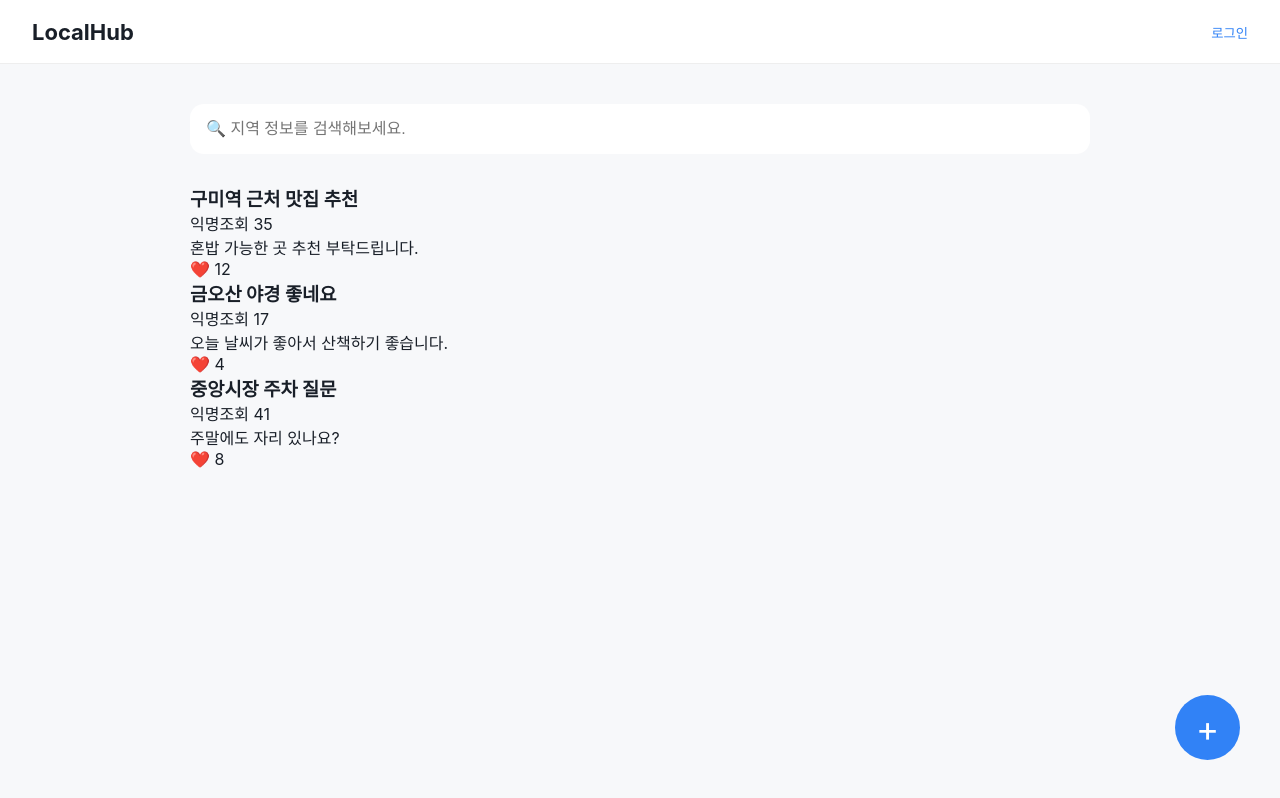
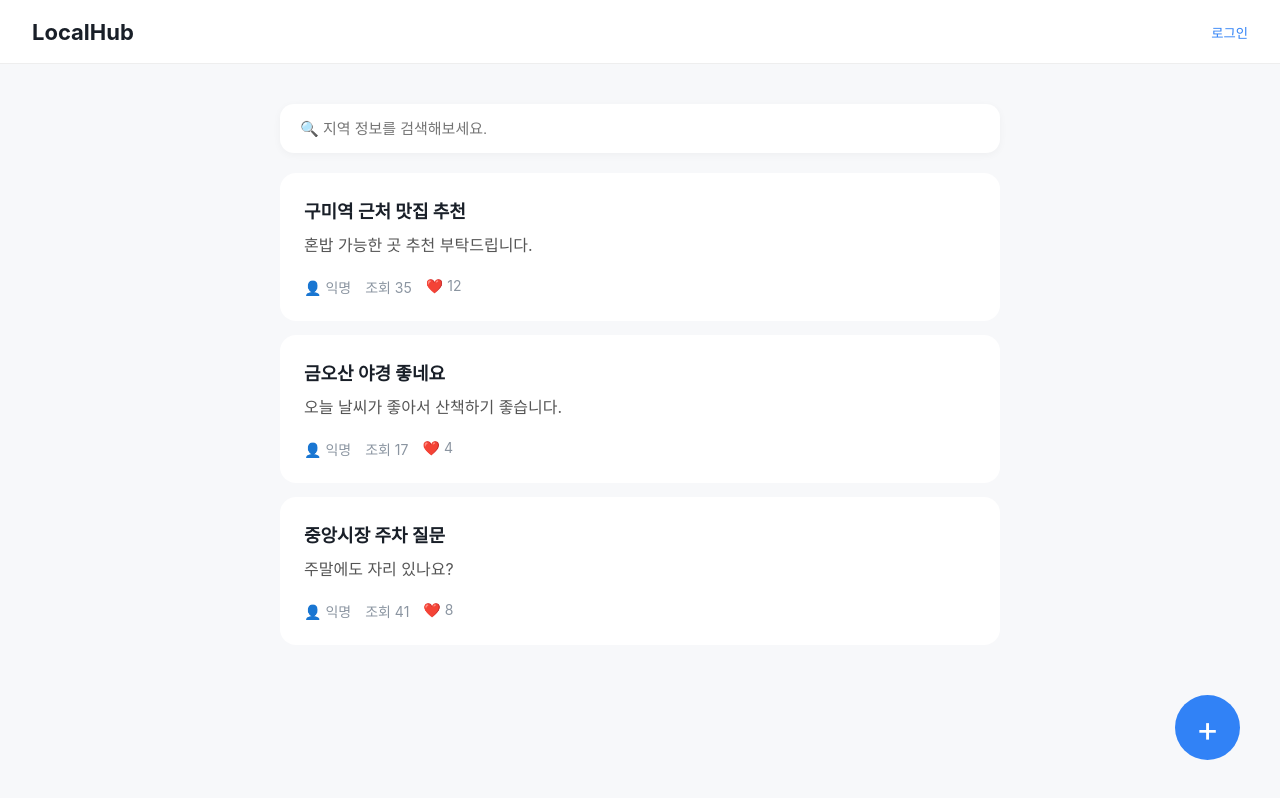
Before and after one commit to ongdikk/local-hub, a Vue app: page /board in a window 1280 px wide. Built offline with nearby package versions, Linux system fonts and the light colour scheme.

Commit message:
Style(Board): 게시판 UI 수정

```diff
--- a/src/components/board/PostCard.vue
+++ b/src/components/board/PostCard.vue
@@ -1,47 +1,169 @@
 <template>
-  <div class="card" @click="goDetail">
 
-    <h3>{{ post.title }}</h3>
+  <article
+    class="card"
+    @click="goDetail"
+  >
+
+    <h3 class="title">
+      {{ post.title }}
+    </h3>
+
+
+    <p class="content">
+      {{ post.content }}
+    </p>
+
 
     <div class="info">
 
-      <span>익명</span>
 
-      <span>조회 {{ post.views }}</span>
+      <span>
+        👤 익명
+      </span>
+
+
+      <span>
+        조회 {{ post.views }}
+      </span>
+
+
+      <span>
+        ❤️ {{ post.likes }}
+      </span>
+
 
     </div>
 
-    <p class="content">
 
-      {{ post.content }}
+  </article>
 
-    </p>
 
-    <div class="bottom">
+</template>
 
-      ❤️ {{ post.likes }}
-
-    </div>
-
-  </div>
-</template>
 
 <script setup>
 
-import { useRouter } from 'vue-router'
+import { useRouter } from "vue-router"
+
+
+const props = defineProps({
+
+  post:{
+    type:Object,
+    required:true
+  }
+
+})
+
 
 const router = useRouter()
 
-const props = defineProps({
 
-    post:Object
-
-})
 
 function goDetail(){
 
-    router.push(`/post/${props.post.id}`)
+  router.push(
+    `/post/${props.post.id}`
+  )
 
 }
 
+
 </script>
+
+
+<style scoped>
+
+
+.card{
+
+
+  background:white;
+
+  border-radius:16px;
+
+  padding:24px;
+
+  margin-bottom:14px;
+
+  cursor:pointer;
+
+
+  transition:.2s;
+
+
+}
+
+
+
+.card:hover{
+
+
+  transform:translateY(-2px);
+
+
+  box-shadow:
+    0 6px 18px rgba(0,0,0,.06);
+
+
+}
+
+
+
+.title{
+
+
+  font-size:18px;
+
+  font-weight:700;
+
+  margin-bottom:10px;
+
+
+}
+
+
+
+.content{
+
+
+  color:#555;
+
+  line-height:1.5;
+
+  margin-bottom:20px;
+
+
+  overflow:hidden;
+
+  text-overflow:ellipsis;
+
+  display:-webkit-box;
+
+  -webkit-line-clamp:2;
+
+  -webkit-box-orient:vertical;
+
+
+}
+
+
+
+.info{
+
+
+  display:flex;
+
+  gap:14px;
+
+  color:#8b95a1;
+
+  font-size:14px;
+
+
+}
+
+
+
+</style>
--- a/src/components/board/PostList.vue
+++ b/src/components/board/PostList.vue
@@ -1,29 +1,62 @@
 <template>
 
-<div>
 
-<PostCard
+<div class="list">
 
-v-for="post in posts"
 
-:key="post.id"
+  <PostCard
 
-:post="post"
+    v-for="post in posts"
 
-/>
+    :key="post.id"
+
+    :post="post"
+
+  />
+
 
 </div>
 
+
 </template>
+
+
 
 <script setup>
 
-import PostCard from './PostCard.vue'
+
+import PostCard from "./PostCard.vue"
+
+
 
 defineProps({
 
-    posts:Array
+  posts:{
+
+    type:Array,
+
+    default:()=>[]
+
+  }
+
 
 })
 
+
 </script>
+
+
+
+<style scoped>
+
+
+.list{
+
+
+  width:100%;
+
+
+}
+
+
+</style>
--- a/src/views/BoardView.vue
+++ b/src/views/BoardView.vue
@@ -82,7 +82,7 @@ function goWrite(){
 
 .container{
 
-    width:900px;
+    max-width:720px;
 
     margin:40px auto;
 
@@ -92,15 +92,20 @@ function goWrite(){
 
     width:100%;
 
-    padding:16px;
+    padding:16px 20px;
+
+    background:white;
+
+    border-radius:14px;
 
     border:none;
 
-    border-radius:14px;
+    font-size:15px;
 
-    margin-bottom:30px;
+    margin-bottom:20px;
 
-    font-size:16px;
+    box-shadow:
+        0 2px 8px rgba(0,0,0,.04);
 
 }
 
```
